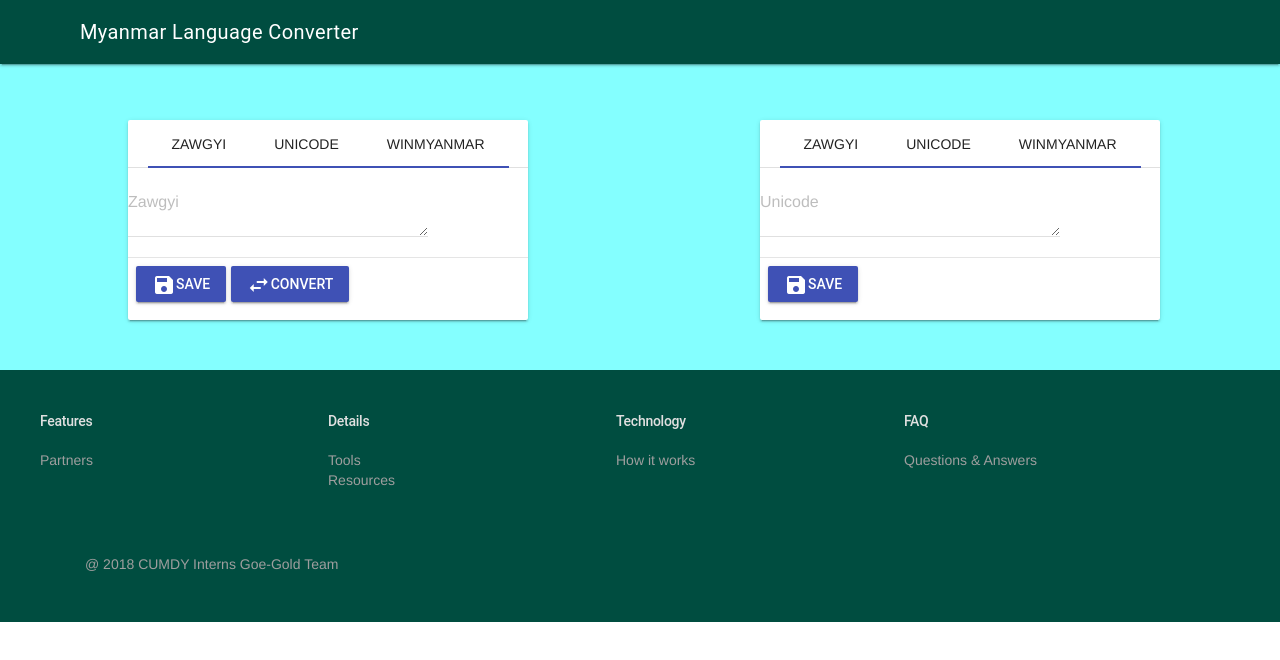
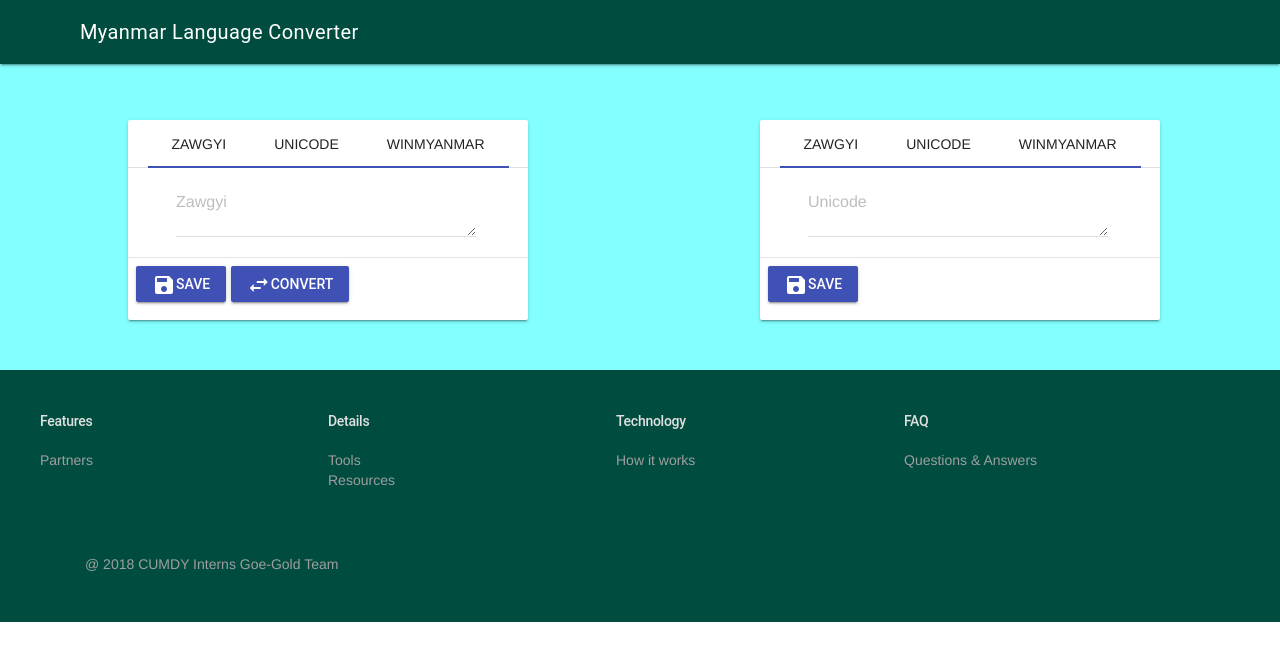
Before and after one commit to Marlar22/newdesign, a website: page home.html in a window 1280 px wide. Drawn offline with nearby package versions, Linux system fonts and the light colour scheme.

Commit message:
Modify design

```diff
--- a/home.html
+++ b/home.html
@@ -65,6 +65,9 @@
 }
 .mdl-mega-footer{
   background-color: #004d40;
+}
+    .mdl-textfield{
+  margin-left: 3em;
 }
     </style>
     <div class="mdl-grid">
```
